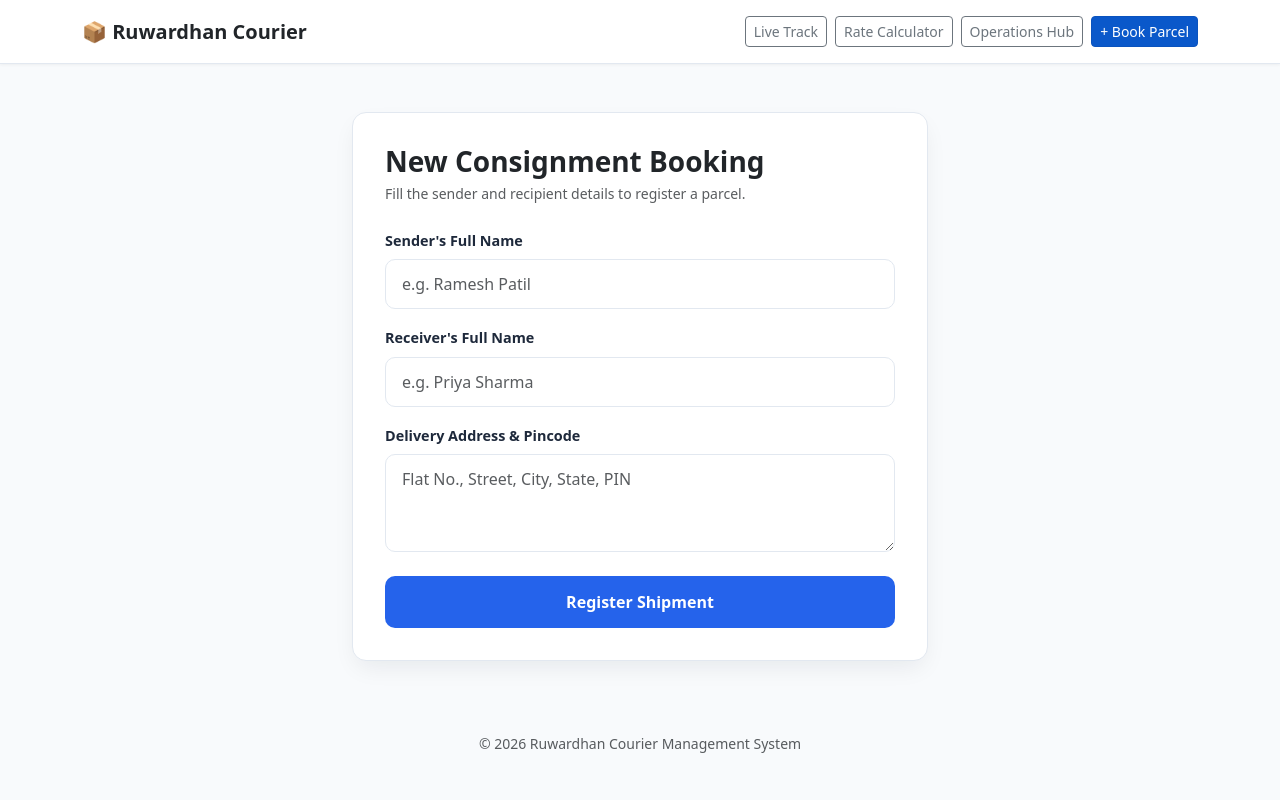
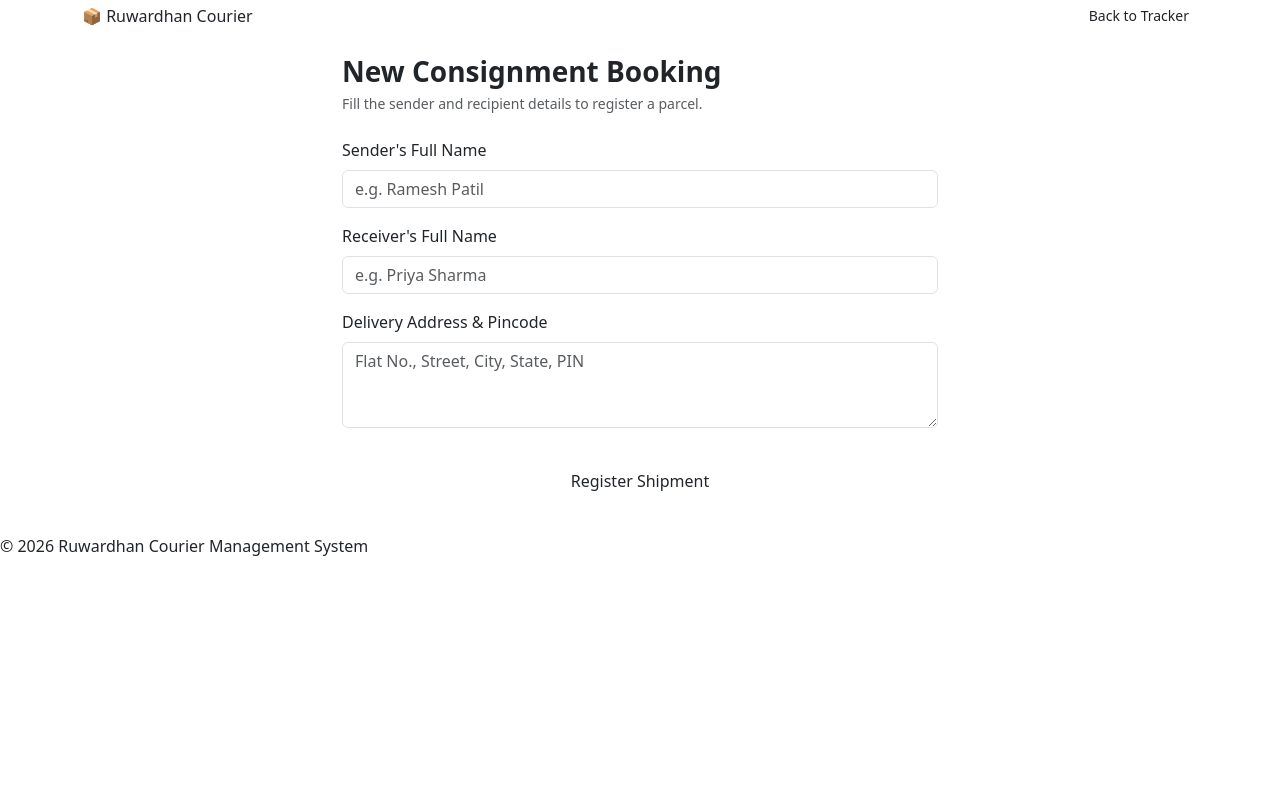
Before and after one commit to Tejascrack/ruwardhan-courier, a Flask app: page /book in a window 1280 px wide. Run offline with Flask 3, Linux system fonts and the light colour scheme.

Commit message:
Update book.html

```diff
--- a/templates/book.html
+++ b/templates/book.html
@@ -3,47 +3,37 @@
 <head>
   <meta charset="UTF-8">
   <meta name="viewport" content="width=device-width, initial-scale=1.0">
-  <title>Book a Shipment - Ruwardhan Courier</title>
-  <!-- Bootstrap 5 CSS -->
+  <title>Ruwardhan Courier Management System</title>
   <link href="https://cdn.jsdelivr.net/npm/bootstrap@5.3.0/dist/css/bootstrap.min.css" rel="stylesheet">
-  <style>
-    body { background-color: #f8fafc; font-family: system-ui, -apple-system, sans-serif; min-height: 100vh; }
-    .navbar-custom { background: #ffffff; border-bottom: 1px solid #e2e8f0; padding: 1rem 0; box-shadow: 0 1px 3px rgba(0,0,0,0.05); }
-    .custom-card { background: #ffffff; border: 1px solid #e2e8f0; border-radius: 14px; padding: 2rem; box-shadow: 0 10px 25px -5px rgba(15, 23, 42, 0.08); }
-    .form-label { font-weight: 600; color: #1e293b; font-size: 0.9rem; }
-    .form-control { border-radius: 10px; border: 1.5px solid #e2e8f0; padding: 0.75rem 1rem; }
-    .form-control:focus { border-color: #2563eb; box-shadow: 0 0 0 4px rgba(37, 99, 235, 0.15); }
-    .btn-primary-custom { background-color: #2563eb; color: #fff; font-weight: 600; border-radius: 10px; padding: 0.85rem; border: none; width: 100%; transition: all 0.2s; }
-    .btn-primary-custom:hover { background-color: #1d4ed8; color: #fff; }
-  </style>
+  <link rel="stylesheet" href="{{ url_for('static', filename='style.css') }}">
 </head>
 <body>
 
   <!-- Top Navbar -->
   <header class="navbar-custom">
-    <div class="container d-flex flex-wrap justify-content-between align-items-center">
-      <div class="fw-bold fs-5 text-dark">
+    <div class="container d-flex justify-content-between align-items-center">
+      <div class="brand-title">
         📦 Ruwardhan Courier
       </div>
-      <div class="d-flex gap-2">
-        <a href="/" class="btn btn-sm btn-outline-secondary">Live Track</a>
-        <a href="/calculator" class="btn btn-sm btn-outline-secondary">Rate Calculator</a>
-        <a href="/operations" class="btn btn-sm btn-outline-secondary">Operations Hub</a>
-        <a href="/book" class="btn btn-sm btn-primary active">+ Book Parcel</a>
+      <div>
+        <a href="/" class="btn btn-sm btn-outline-custom">Back to Tracker</a>
       </div>
     </div>
   </header>
 
-  <main class="container py-5" style="max-width: 600px;">
+  <main class="container py-4" style="max-width: 620px;">
     <div class="custom-card">
-      <h3 class="fw-bold mb-1 text-dark">New Consignment Booking</h3>
+      <h3 class="fw-bold mb-1">New Consignment Booking</h3>
       <p class="text-muted mb-4 small">Fill the sender and recipient details to register a parcel.</p>
 
       {% if new_id %}
         <div class="alert alert-success text-center mb-4 rounded-3 p-3">
           <div class="fw-bold fs-6">Booking Successful!</div>
-          <div class="my-2 text-muted small">Share this tracking ID with the customer:</div>
+          <div class="my-2 text-muted small">Tracking ID:</div>
           <div class="badge bg-dark fs-4 px-3 py-2">{{ new_id }}</div>
+          <div class="mt-3">
+            <a href="/receipt/{{ new_id }}" target="_blank" class="btn btn-sm btn-dark px-3 py-1">🧾 View & Print Receipt (PDF)</a>
+          </div>
         </div>
       {% endif %}
 
@@ -63,13 +53,13 @@
           <textarea name="receiver_address" class="form-control" rows="3" placeholder="Flat No., Street, City, State, PIN" required></textarea>
         </div>
 
-        <button type="submit" class="btn-primary-custom">Register Shipment</button>
+        <button type="submit" class="btn btn-primary-custom w-100 py-3">Register Shipment</button>
       </form>
     </div>
   </main>
 
-  <footer class="text-center text-muted py-4 small">
-    © 2026 Ruwardhan Courier Management System
+  <footer>
+    <p>© 2026 Ruwardhan Courier Management System</p>
   </footer>
 
 </body>
```
